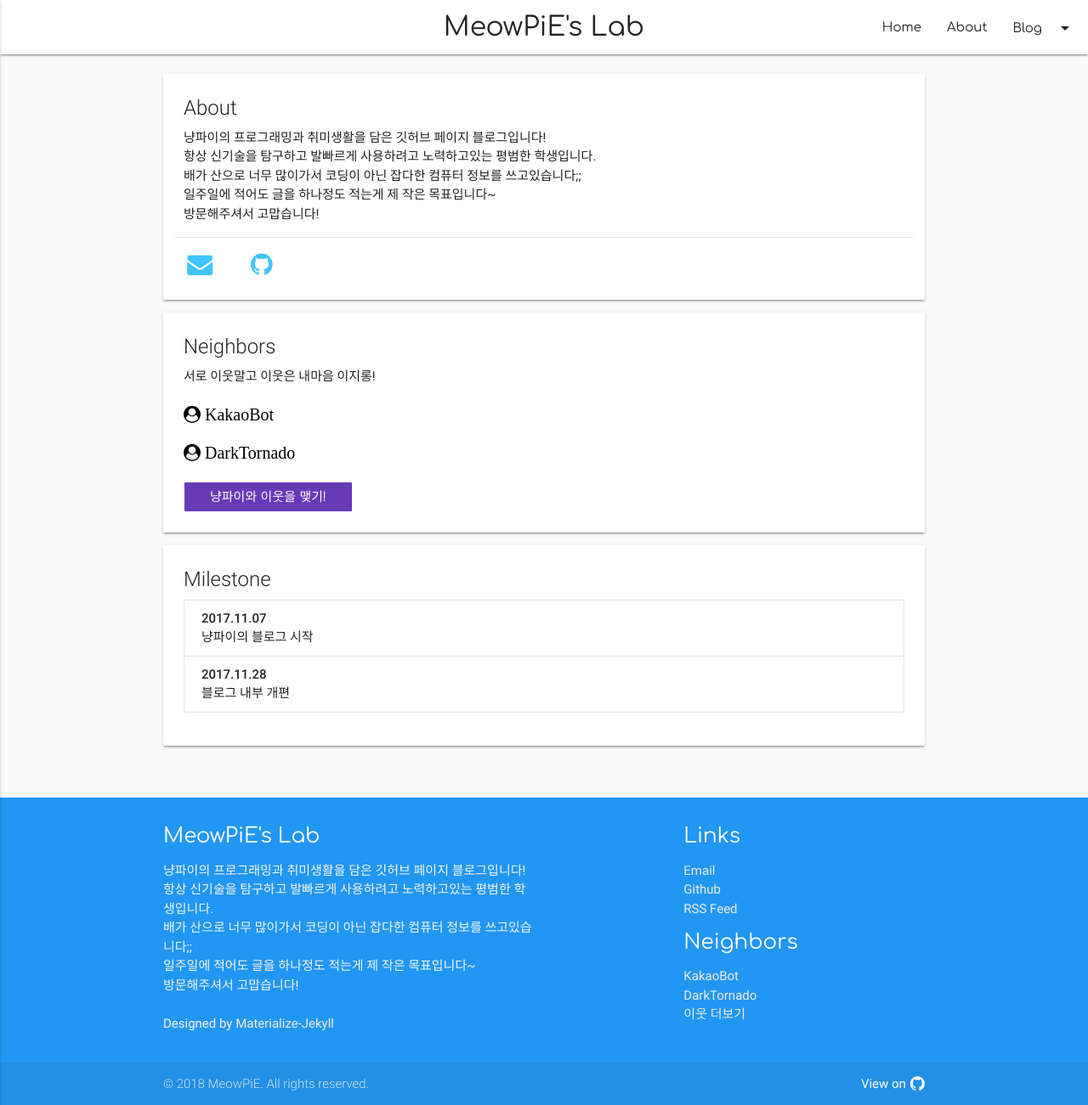
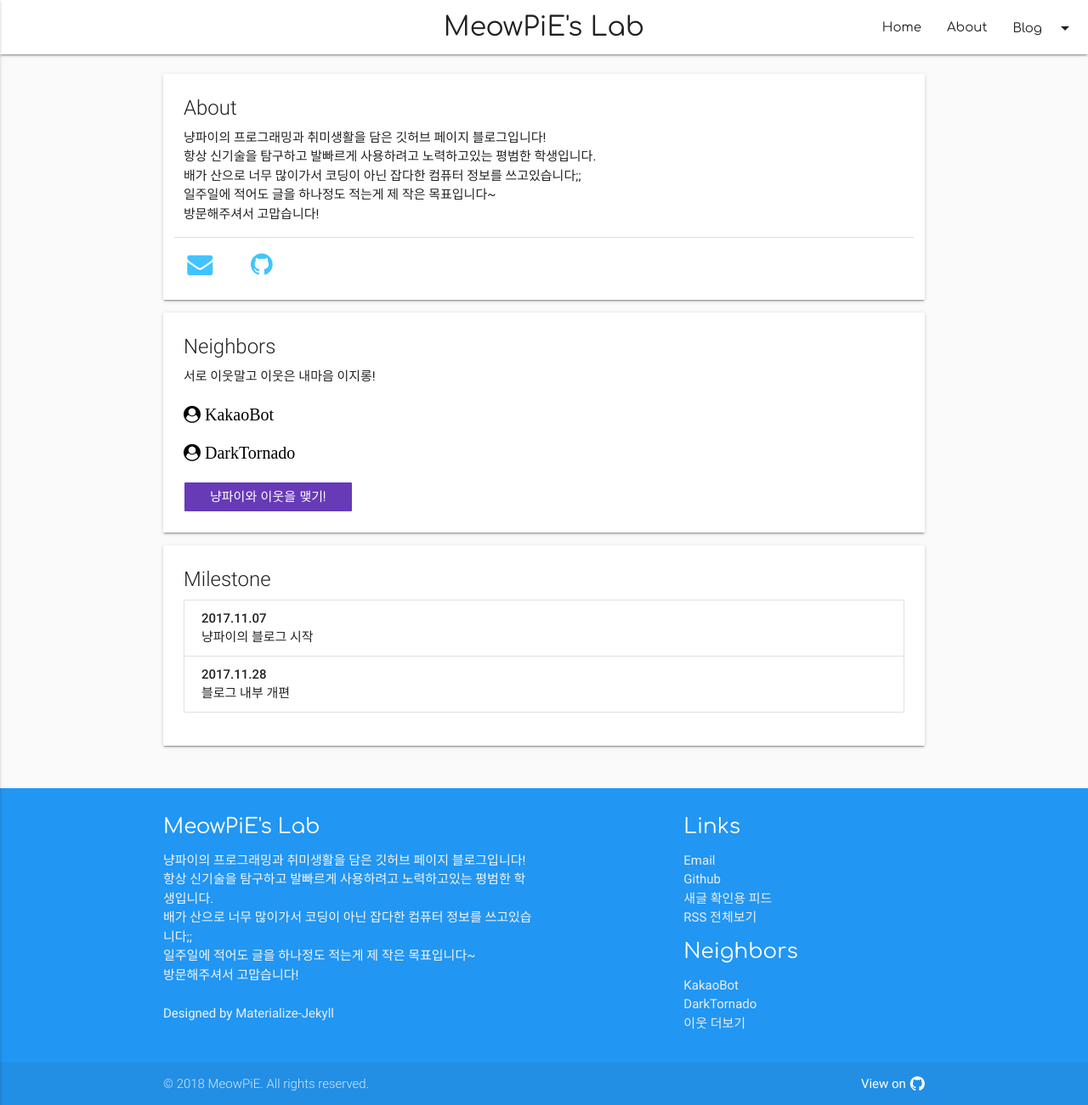
Before and after one commit to NenkaLab/meowpie.github.io, a Jekyll site: the page built from about.html, in a window 1280 px wide and 1301 px high. Shown: the whole window at 85% size. Built offline with Jekyll 4.4.1, drawn with Linux system fonts in a browser that asks for light colours; nearby versions of some CDN libraries; some web fonts are replaced.

Commit message:
피드 업데이트(?)

```diff
--- a/_includes/footer.html
+++ b/_includes/footer.html
@@ -14,7 +14,8 @@
         <li><a class="grey-text text-lighten-3" href="mailto:{{ site.author.email }}">Email</a></li>
         {% endif %}
         <li><a class="grey-text text-lighten-3" href="https://github.com/{{ site.author.github }}">Github</a></li>
-        <li><a class="grey-text text-lighten-3" href="{{ url }}/atom.xml">RSS Feed</a></li>
+        <li><a class="grey-text text-lighten-3" href="{{ url }}/atom.xml">새글 확인용 피드</a></li>
+        <li><a class="grey-text text-lighten-3" href="{{ url }}/feed.xml">RSS 전체보기</a></li>
       </ul>
       <h5 class="white-text logo-font">Neighbors</h5>
       <ul>
```
